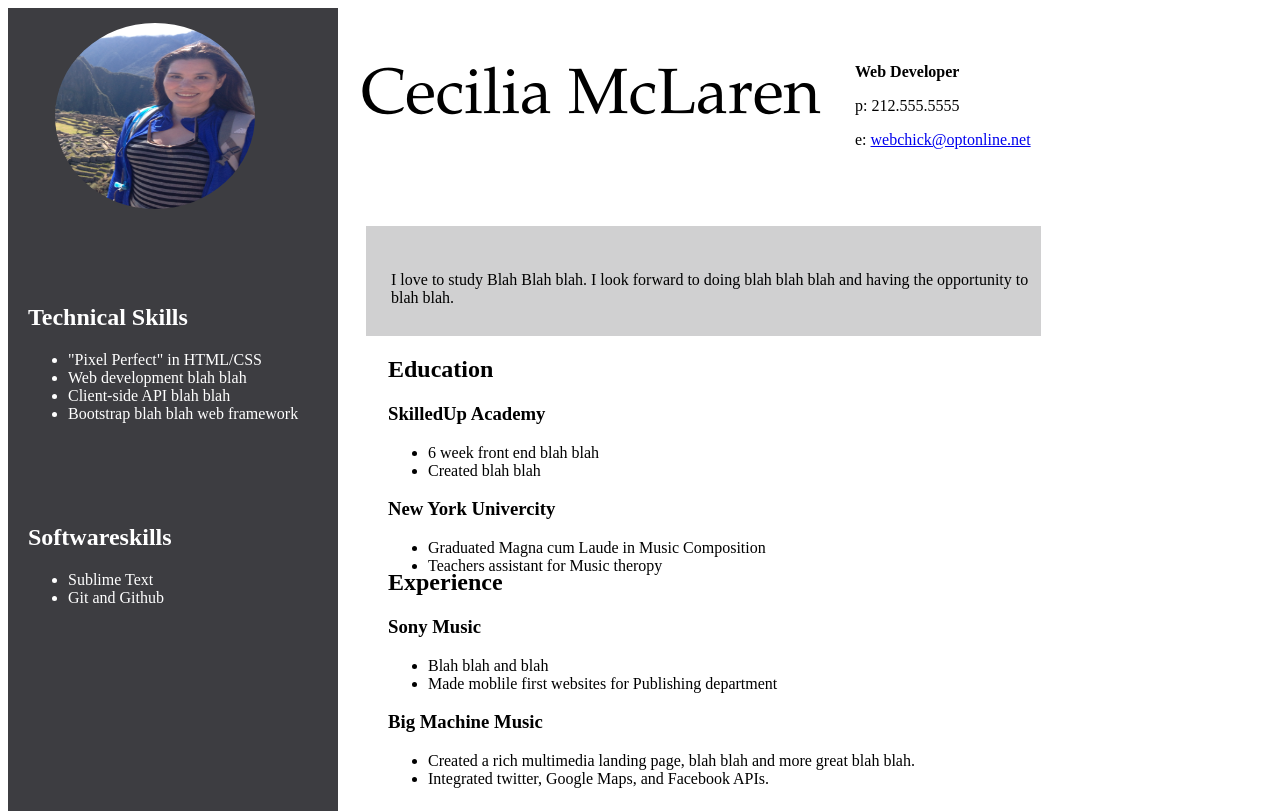
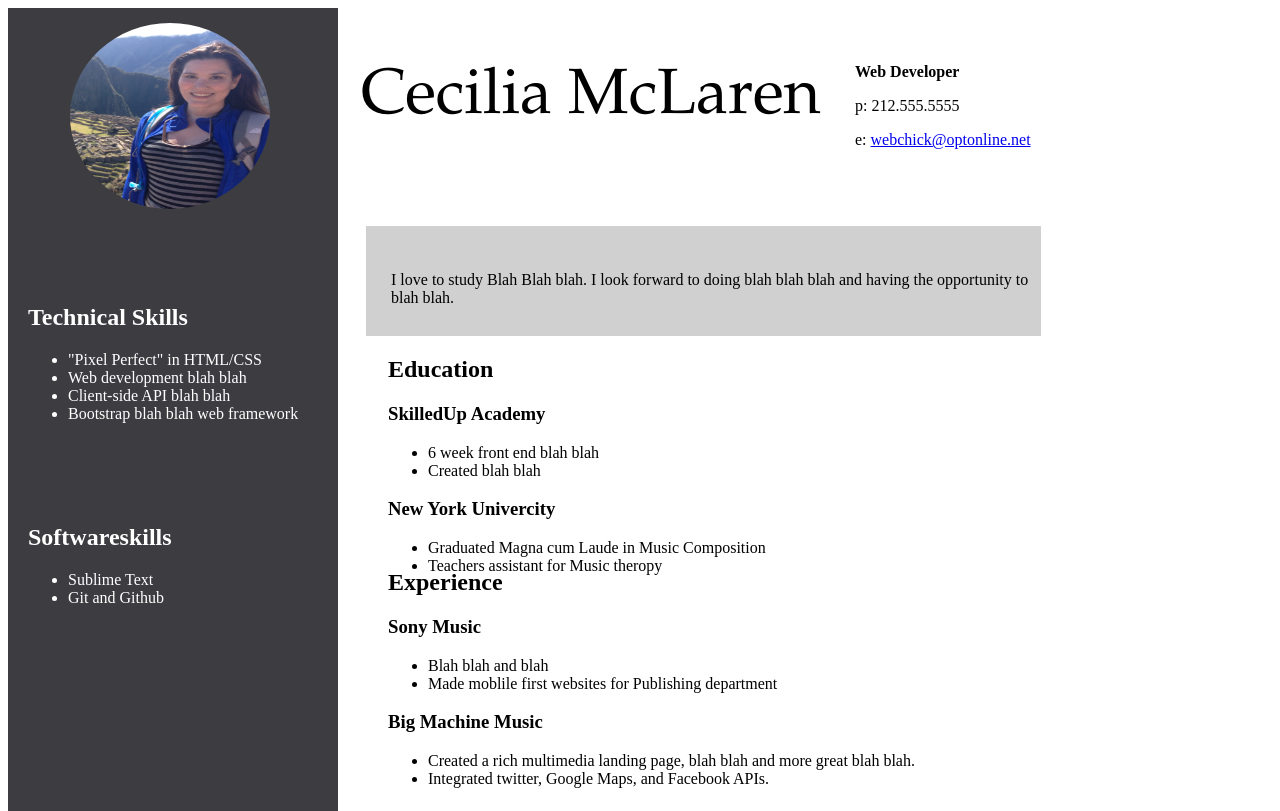
Before and after one commit to CMcLaren/CMcLaren.github.io, a plain HTML site: page index.html in a window 1280 px wide. Drawn offline with Linux system fonts and the light colour scheme.

Commit message:
img- tweek

```diff
--- a/css/style.css
+++ b/css/style.css
@@ -14,7 +14,7 @@ img {
   width: 200px;
   height: 186px;
   border-radius: 50%;
-  margin-left: 47px;
+  margin-left: 62px;
   margin-top: 15px;
   margin-bottom: 71px;
 }
```
